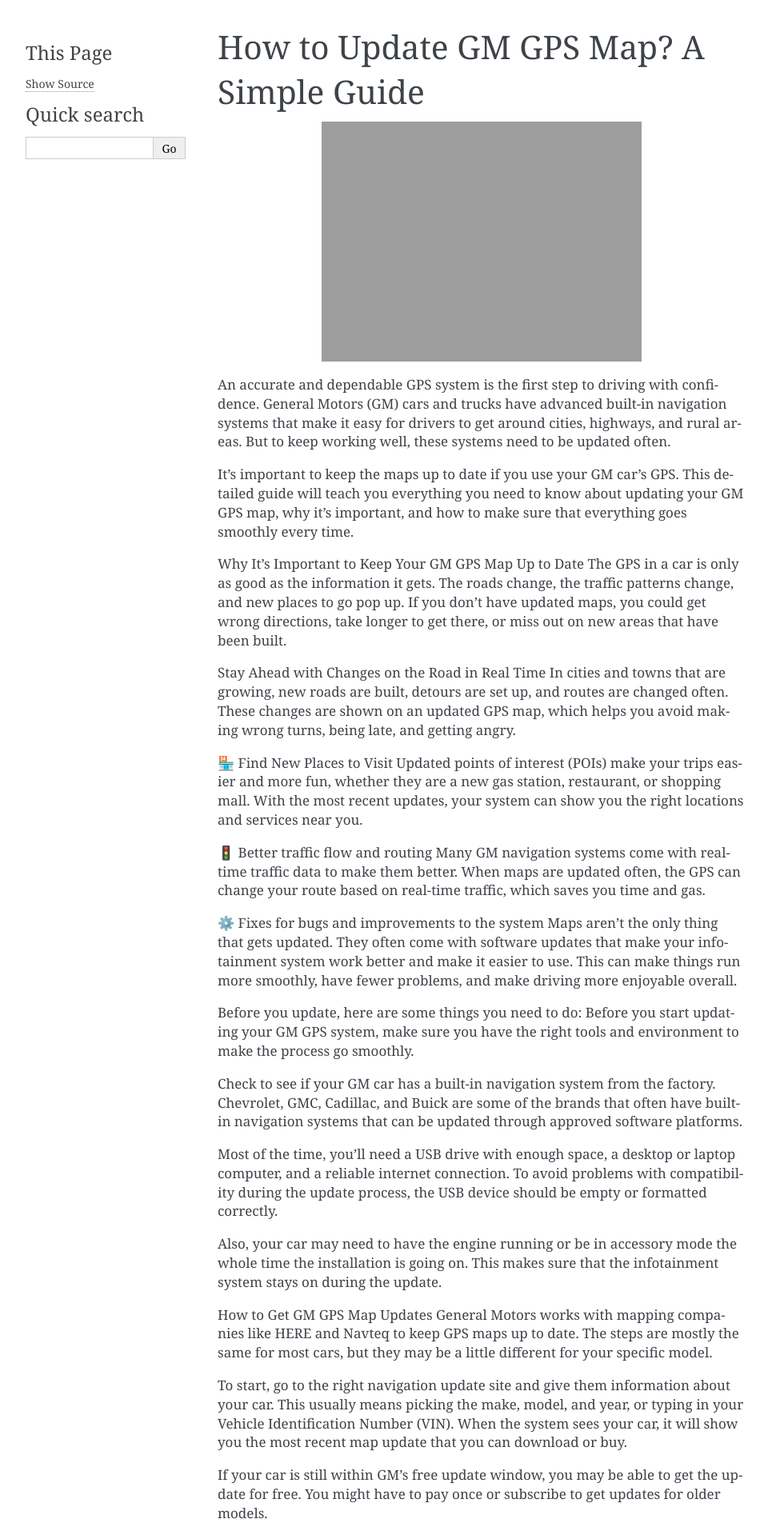
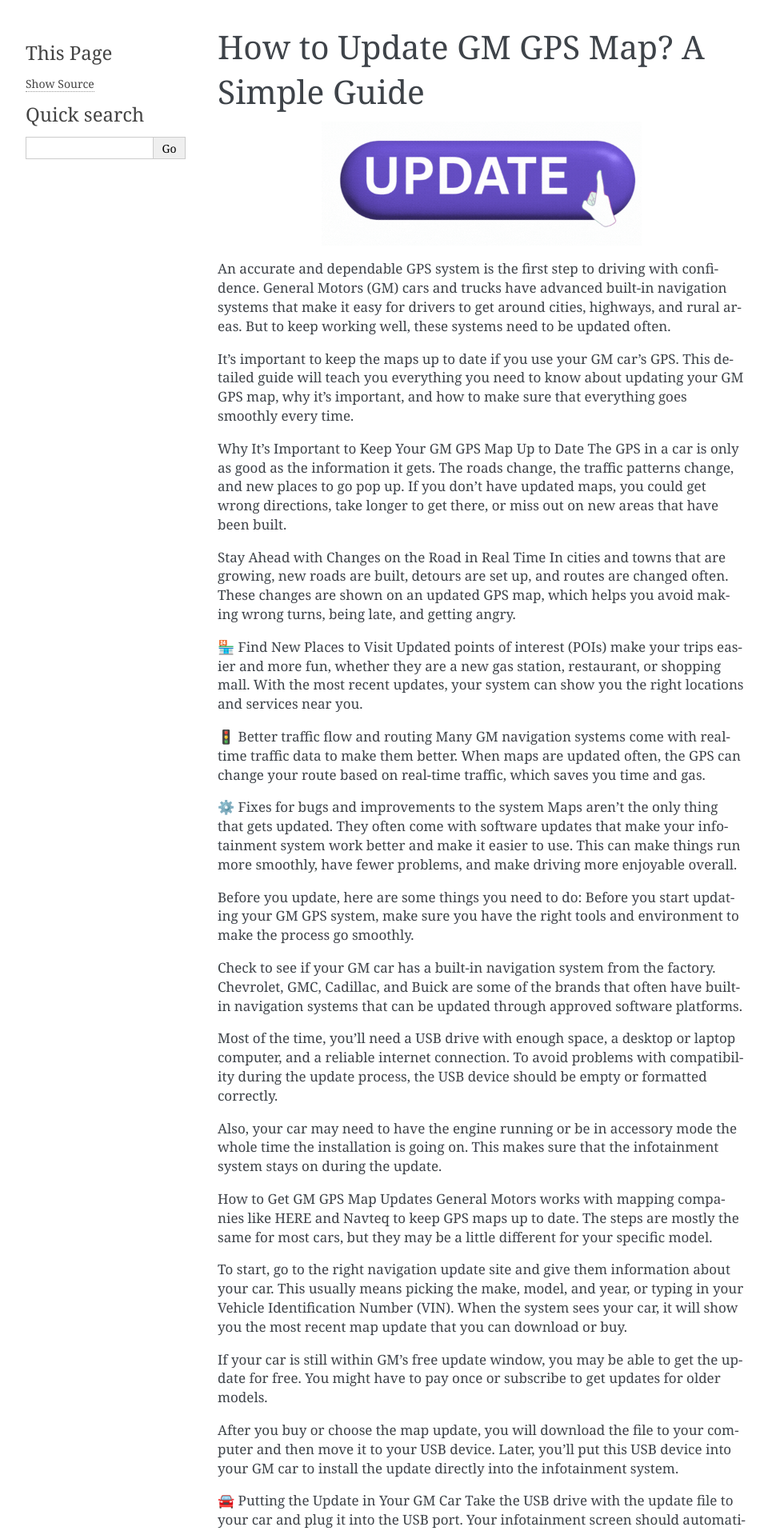
Before and after one commit to actipc336/gmgpsmapupdate, a Sphinx documentation site: the page built from docs/index.rst, in a window 1280 px wide. Shown: the top 1914 px of the page at 80% size, without its empty margins (148-1108 px from the left). Built offline with Sphinx 7.4.7, drawn with Linux system fonts in a browser that asks for light colours.

Commit message:
Update index.rst

```diff
--- a/docs/index.rst
+++ b/docs/index.rst
@@ -5,7 +5,7 @@ How to Update GM GPS Map? A Simple Guide
    :maxdepth: 2
    :caption: Contents:
 
-.. image:: Add a subheading (3).gif
+.. image:: update.gif
    :alt: My Project Logo
    :width: 400px
    :align: center
```
